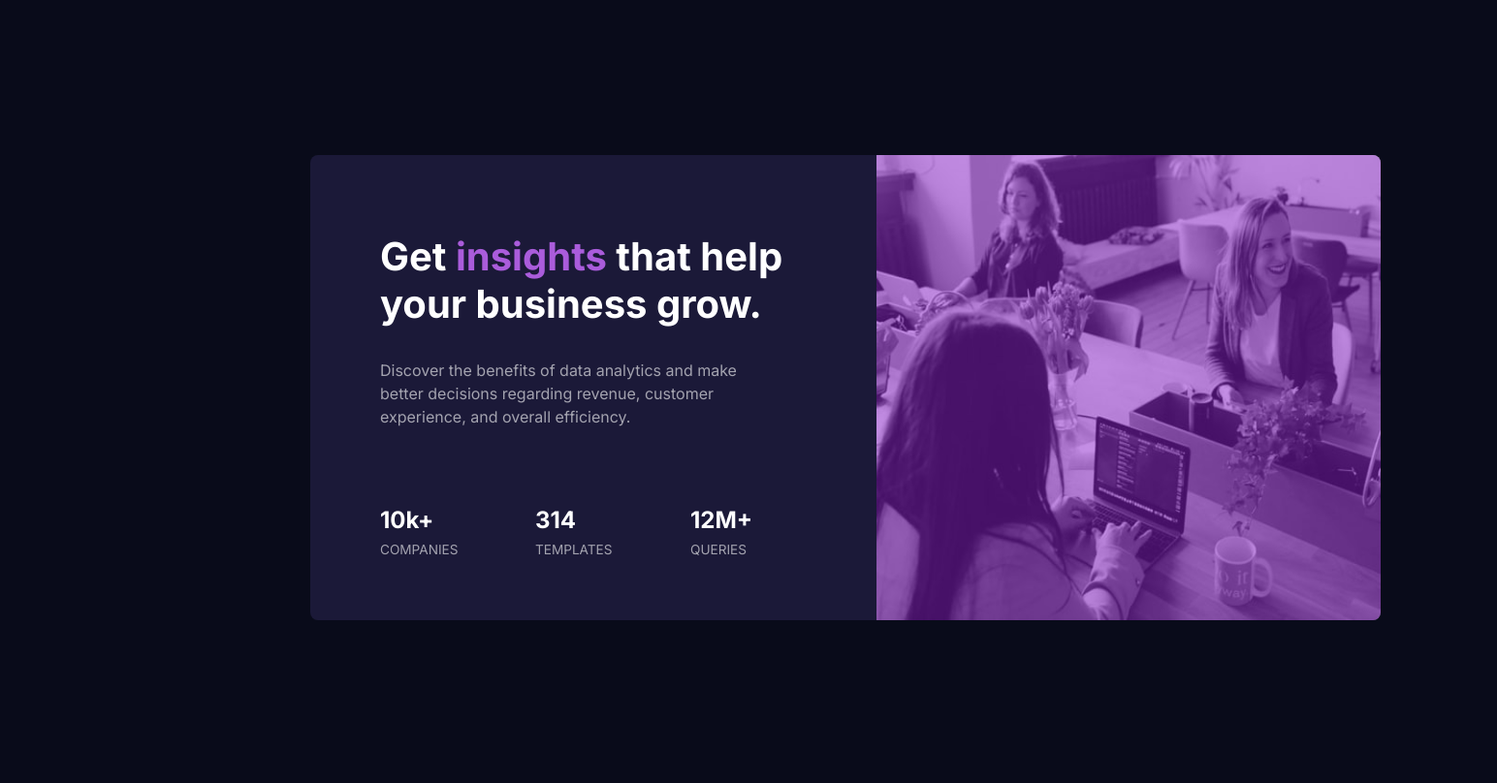
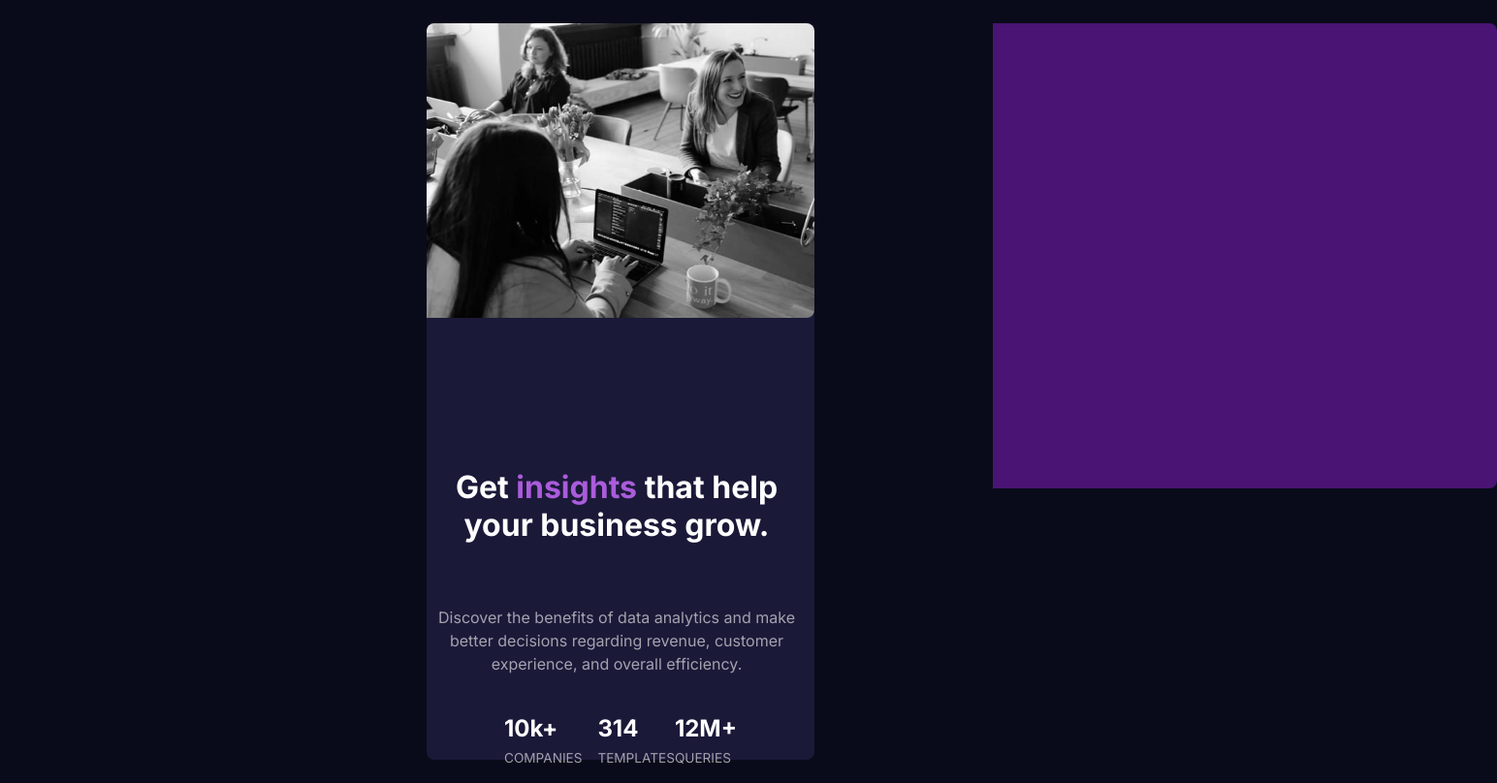
Before and after one commit to devfelpSs/stats-preview-card-component-main, a plain HTML site: page index.html in a window 1280 px wide. Shown: the whole page at 97% size, 1544 px wide, since content can reach past the window. Drawn offline with Linux system fonts and the light colour scheme.

Commit message:
making litle changes

```diff
--- a/css/style.css
+++ b/css/style.css
@@ -49,7 +49,7 @@ body {
     border-top-right-radius: 1vh;
 }
 
-.color {
+.glass {
     background-color: hsl(277, 74%, 46%);
     position: absolute;
     left: 73vh;
@@ -157,42 +157,13 @@ body {
     font-size: 1.7vh;
 }
 
-@media (max-width: 425px) {
-    .container {
-        position: relative;
-        background-color: var(--DarkDesaturatedBlue);
-        border-radius: 1vh;
-        width: 115vh;
-        height: 195vh;
-        left: 2vh;
-        bottom: 0vh;
-    }
-    .title {
-        font-size: 8vh;
-        padding-bottom: 4vh;
-        color: var(--White);
-        position: relative;
-        top: 66vh;
-        left: 9vh;
-    }
-
-    .mainText {
-        font-size: 5vh;
-        padding-bottom: 10vh;
-        color: var(--SlightlyWhite);
-        line-height: 1.5;
-        position: relative;
-        top: 75vh;
-        left: 8vh;
-        text-align: center;
-    }
+@media screen and (min-width: 320px) {
 
     .photo {
         position: absolute;
-        top: 10;
-        left: 33vh;
-        width: 65vh;
-        height: 60vh;
+        left: 0vh;
+        width: 100%;
+        height: 38vh;
         color: var(--SoftViolet);
     }
 
@@ -200,19 +171,128 @@ body {
         width: 100%;
         height: 100%;
         color: var(--SoftViolet);
+        border-top-left-radius: 1vh;
+        border-top-right-radius: 1vh;
+    }
+
+    .glass {
+        background-color: hsl(277, 74%, 46%);
+        position: absolute;
+        left: 73vh;
+        top: 0;
+        width: 65vh;
+        height: 60vh;
+        opacity: 0.5;
         border-bottom-right-radius: 1vh;
         border-top-right-radius: 1vh;
     }
 
+    .container {
+        align-content: center;
+        align-items: center;
+        box-sizing: border-box;
+        flex-direction: column;
+        margin: 3vh auto;
+        height: 95vh;
+        justify-content: center;
+        position: relative;
+        background-color: var(--DarkDesaturatedBlue);
+        border-radius: 1vh;
+        width: 50vh;
+    }
+    .title {
+        font-size: 4vh;
+        padding-bottom: 4vh;
+        color: var(--White);
+        position: relative;
+        top: 34vh;
+        left: -27vh;
+        text-align: center;
+    }
+
+    .mainText {
+        font-size: 2vh;
+        padding-bottom: 10vh;
+        color: var(--SlightlyWhite);
+        line-height: 1.5;
+        position: relative;
+        top: 38vh;
+        left: -27vh;
+        text-align: center;
+    }
+
+
+
     .grid {
         display: grid;
-        grid-template-columns: 1fr 1fr 1fr;
-        grid-row: 1fr 1fr 1fr;
+        grid-template-columns: 1fr;
+        grid-row: 1fr 1fr 1fr 1fr 1fr 1fr;
         font-style: var(--lexend);
-        width: 60vh;
+        width: 30vh;
         position: relative;
-        top: 83vh;
-        left: 24vh;
+        top: 33vh;
+        left: 1vh;
+    }
+
+    #item-1 {
+        grid-column-start: 1;
+        grid-column-end: 1;
+        grid-row-start: 1;
+        grid-row-end: 2;
+        color: var(--White);
+        font-size: 3vh;
+        font-weight: 600;
+        padding-bottom: 1vh;
+    }
+
+    #item-2 {
+        grid-column-start: 1;
+        grid-column-end: 1;
+        grid-row-start: 2;
+        grid-row-end: 3;
+        color: var(--SlightlyWhite);
+        text-transform: uppercase;
+        font-size: 1.7vh;
+    }
+
+    #item-3 {
+        grid-column-start: 2;
+        grid-column-end: 2;
+        grid-row-start: 1;
+        grid-row-end: 2;
+        color: var(--White);
+        font-size: 3vh;
+        font-weight: 600;
+    }
+
+    #item-4 {
+        grid-column-start: 2;
+        grid-column-end: 2;
+        grid-row-start: 2;
+        grid-row-end: 3;
+        color: var(--SlightlyWhite);
+        text-transform: uppercase;
+        font-size: 1.7vh;
+    }
+
+    #item-5 {
+        grid-column-start: 3;
+        grid-column-end: 3;
+        grid-row-start: 1;
+        grid-row-end: 2;
+        color: var(--White);
+        font-size: 3vh;
+        font-weight: 600;
+    }
+
+    #item-6 {
+        grid-column-start: 3;
+        grid-column-end: 3;
+        grid-row-start: 2;
+        grid-row-end: 3;
+        color: var(--SlightlyWhite);
+        text-transform: uppercase;
+        font-size: 1.7vh;
     }
 }
 
--- a/index.html
+++ b/index.html
@@ -33,7 +33,7 @@
       <img src="./images/image-header-desktop.jpg" class="img">
      </div>
 
-     <div class="color"></div>
+     <div class="glass"></div>
 
     </div>
     <!--div class="attribution">
```
